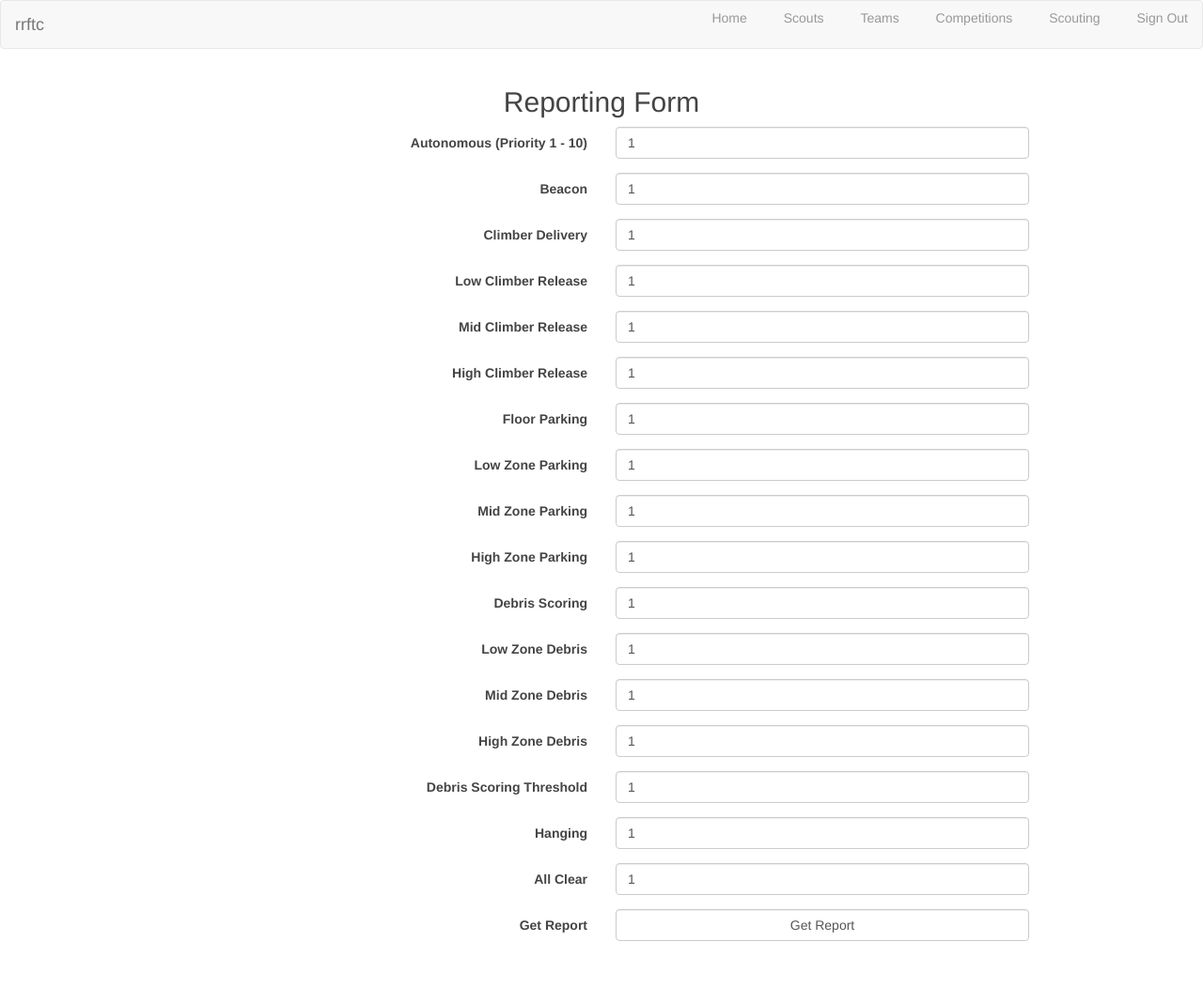
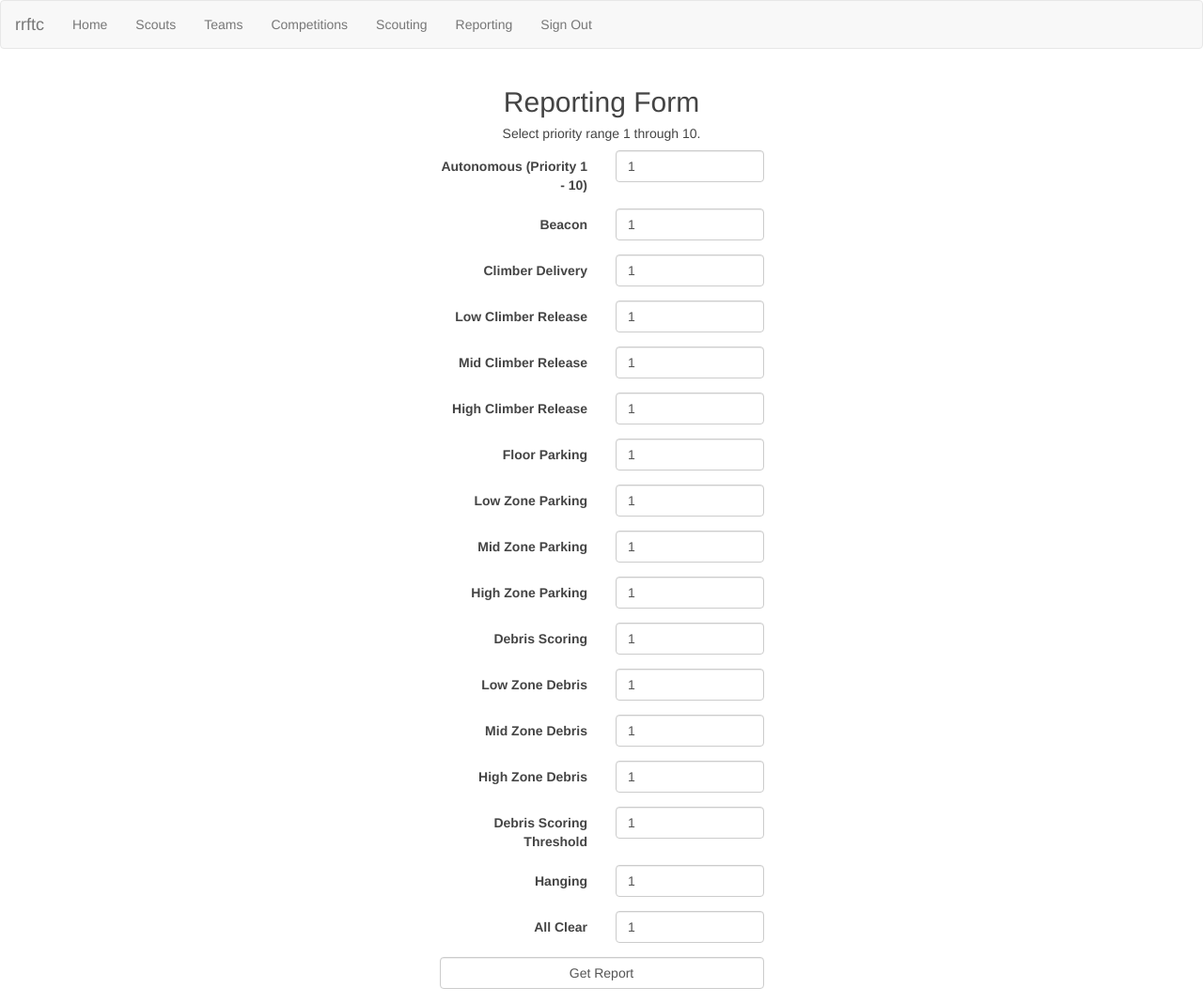
Before and after one commit to jasonrahm/rrftc, a Flask app: page /reporting in a window 1280 px wide. Shown: the whole page at 94% size. Before the commit the page ends 1002 px from the top, so only its background shows below. Run offline with Flask 2, Linux system fonts and the light colour scheme; the visitor is signed in with stand-in values (Sample User, id 1); some libraries are stand-ins or nearby versions.

Commit message:
a bunch of style updates.

```diff
--- a/rrftc/routes.py
+++ b/rrftc/routes.py
@@ -2,6 +2,7 @@ from rrftc import app
 from flask import render_template, request, flash, session, url_for, redirect
 from forms import SigninForm, CompetitionForm, ScoutForm, TeamForm, CompetitionTeamForm, ScoutingForm, ReportingForm
 from models import db, Competition, Scout, Team, CompetitionTeam, Scouting
+
 
 @app.route('/')
 def home():
@@ -24,6 +25,7 @@ def signin():
 
     elif request.method == 'GET':
         return render_template('signin.html', form=form)
+
 
 @app.route('/signout')
 def signout():
@@ -62,6 +64,7 @@ def teams():
             teams = db.session.query(Team).order_by(Team.Number).all()
             return render_template('teams.html', teams=teams, form=form)
 
+
 @app.route('/teams/<int:id>', methods = ['GET'])
 def team(id):
     if 'username' not in session:
@@ -93,6 +96,10 @@ def reporting():
             if not form.validate():
                 return render_template('reporting.html', form=form)
             else:
+                result = db.engine.execute("select Team, (IsAutonomous*10) + (CanPushBeacon*5) + (CanDeliverClimbers*5) + (DeliverClimberLow*3) + (DeliverClimberMid*5) + (DeliverClimberHigh*7) + (CanParkOnFloor*4) + (CanParkOnLowZone*6) + (CanParkOnMidZone*8) + (CanParkOnHighZone*10) + (CanScoreDebris*10) + (CanScoreInLowZone*6) + (CanScoreInMidZone*8) + (CanScoreInHighZone*10) + (DebrisAverageScore*0) + (CanHang*10) + (CanTriggerAllClearSignal*8) AS Score FROM Scouting WHERE Competition = 15 ORDER BY Score DESC")
+                teams = []
+                for row in result:
+                    print row[0], row[1]
                 return redirect(url_for('reporting'))
 
         elif request.method == 'GET':
--- a/rrftc/static/css/main.css
+++ b/rrftc/static/css/main.css
@@ -9,33 +9,14 @@ body {
  * Create dark grey header with a white logo
  */
 
-header {
-  background-color: #2B2B2B;
-  height: 35px;
-  width: 100%;
-  opacity: .9;
-  margin-bottom: 10px;
-}
 
-header h1.logo {
-  margin: 0;
-  font-size: 1.7em;
-  color: #fff;
-  text-transform: uppercase;
-  float: left;
-}
-
-header h1.logo:hover {
-  color: #fff;
-  text-decoration: none;
-}
 
 /*
  * Center the body content
  */
 
 .container {
-  width: 940px;
+  width: 375px;
   margin: 0 auto;
 }
 
@@ -51,27 +32,10 @@ h2 {
   text-align: center;
 }
 
-/*
- * Display navigation links inline
- */
-
-.menu {
-  float: right;
-  margin-top: 8px;
+h5 {
+  text-align: center;
 }
 
-.menu li {
-  display: inline;
-}
-
-.menu li + li {
-  margin-left: 35px;
-}
-
-.menu li a {
-  color: #999;
-  text-decoration: none;
-}
 /* Message flashing */
 .flash {
   background-color: #FBB0B0;
--- a/rrftc/templates/competitions.html
+++ b/rrftc/templates/competitions.html
@@ -1,8 +1,6 @@
 {% extends "layout.html" %}
 {% block content %}
-  <div class="jumbo">
-    <h2>Competitions<h2>
-  </div>
+
   <h3>Add a Competition</h3>
   <form action="{{ url_for('competitions') }}" method="post">
     {{ form.hidden_tag() }}
--- a/rrftc/templates/home.html
+++ b/rrftc/templates/home.html
@@ -14,7 +14,7 @@
         <li>Add team (if not already present)</li>
         <li>Add teams to the appropriate competition</li>
         <li>Scout all the teams</li>
-        <li>Run Initial Report (future)</li>
+        <li>Run Reports</li>
         <li>Add Matches (future)</li>
         <li>Score Matches (future)</li>
         <li>Run Refined Reports (future)</li>
@@ -25,6 +25,7 @@
         <li><a href="{{ url_for('teams') }}">Teams</a></li>
         <li><a href="{{ url_for('competitions') }}">Competitions</a></li>
         <li><a href="{{ url_for('scouting') }}">Scouting</a></li>
+        <li><a href="{{ url_for('reporting') }}">Reporting</a></li>
     </ul>
     {%  endif %}
 {% endblock %}
--- a/rrftc/templates/layout.html
+++ b/rrftc/templates/layout.html
@@ -16,13 +16,14 @@
                 <a class="navbar-brand">rrftc</a>
             </div>
             <div>
-                <ul class="menu">
+                <ul class="nav navbar-nav">
                     <li><a href="{{ url_for('home') }}">Home</a></li>
                     {% if 'username' in session %}
                     <li><a href="{{ url_for('scouts') }}">Scouts</a></li>
                     <li><a href="{{ url_for('teams') }}">Teams</a></li>
                     <li><a href="{{ url_for('competitions') }}">Competitions</a></li>
                     <li><a href="{{ url_for('scouting') }}">Scouting</a></li>
+                    <li><a href="{{ url_for('reporting') }}">Reporting</a></li>
                     <li><a href="{{ url_for('signout') }}">Sign Out</a></li>
                     {% else %}
                     <li><a href="{{ url_for('signin') }}">Sign In</a></li>
--- a/rrftc/templates/reporting.html
+++ b/rrftc/templates/reporting.html
@@ -14,15 +14,21 @@
 
 
   <h2>Reporting Form</h2>
+  <h5>Select priority range 1 through 10.</h5>
   <form class="form-horizontal" action="{{ url_for('reporting') }}" method="post">
     {{ form.hidden_tag() }}
     {%  for field in form if field.widget.input_type != 'hidden' %}
-        <div class="form-group">
-        {{ field.label(class_="control-label col-xs-6") }}
-            <div class="col-xs-6">
-            {{ field(class_="form-control") }}
+        {% if field.name == 'submit' %}
+          <div class="form-group">
+            <div class="col-xs-12">{{ field(class_='form-control') }}</div></div>
+        {% else %}
+            <div class="form-group">
+                {{ field.label(class_="control-label col-xs-6") }}
+                <div class="col-xs-6">
+                    {{ field(class_="form-control") }}
+                </div>
             </div>
-        </div>
+        {% endif %}
     {%  endfor %}
   </form>
 {% endblock %}
--- a/rrftc/templates/scouts.html
+++ b/rrftc/templates/scouts.html
@@ -1,8 +1,6 @@
 {% extends "layout.html" %}
 {% block content %}
-  <div class="jumbo">
-    <h2>Scouts<h2>
-  </div>
+
   <h3>Add a Scout</h3>
   <form action="{{ url_for('scouts') }}" method="post">
     {{ form.hidden_tag() }}
--- a/rrftc/templates/teams.html
+++ b/rrftc/templates/teams.html
@@ -1,8 +1,6 @@
 {% extends "layout.html" %}
 {% block content %}
-  <div class="jumbo">
-    <h2>Teams<h2>
-  </div>
+
   <h3>Add a Team</h3>
   <form action="{{ url_for('teams') }}" method="post">
     {{ form.hidden_tag() }}
```
Also changed, not shown: rrftc/templates/scouting.html (+14 -5 lines).
